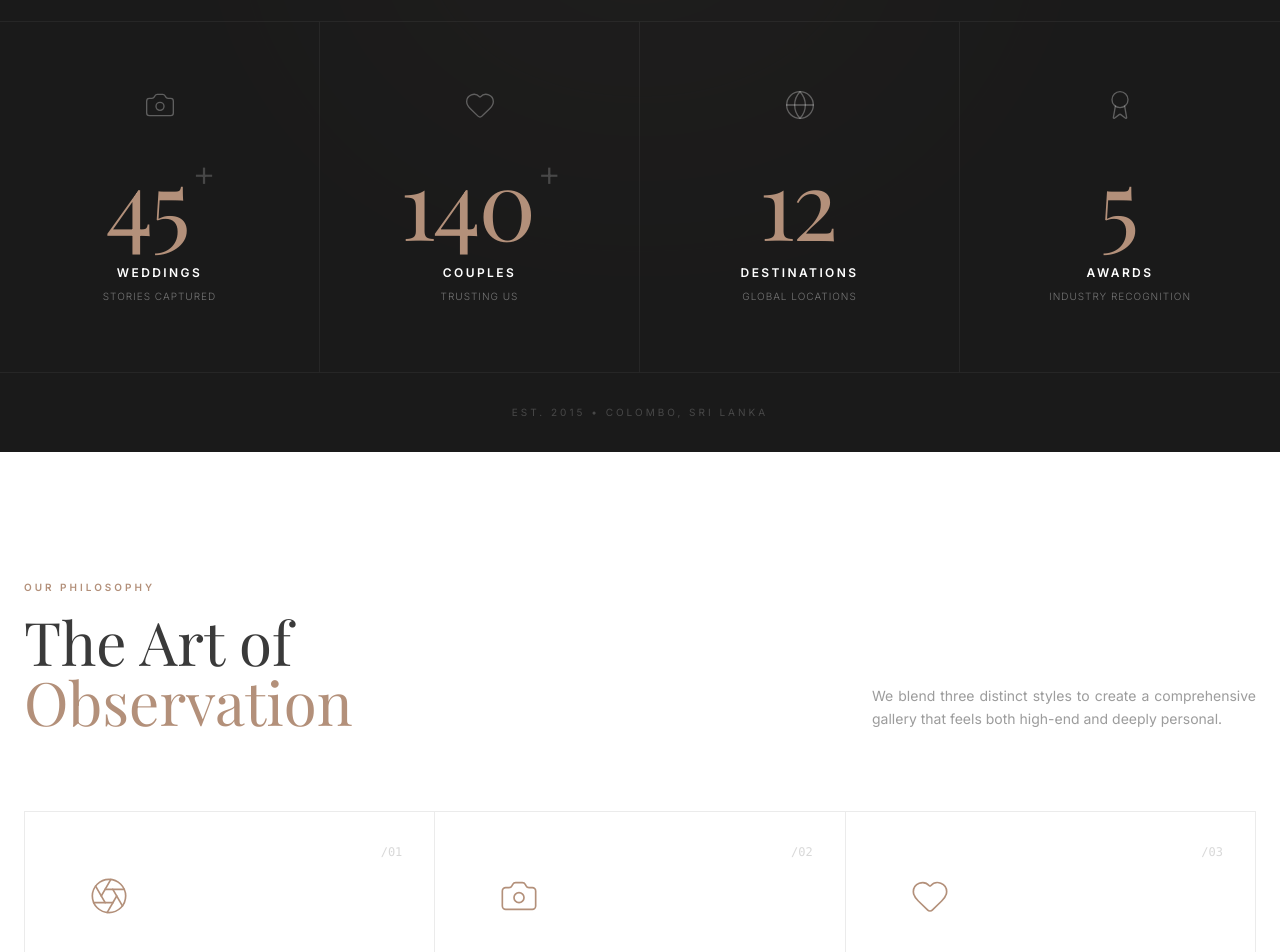
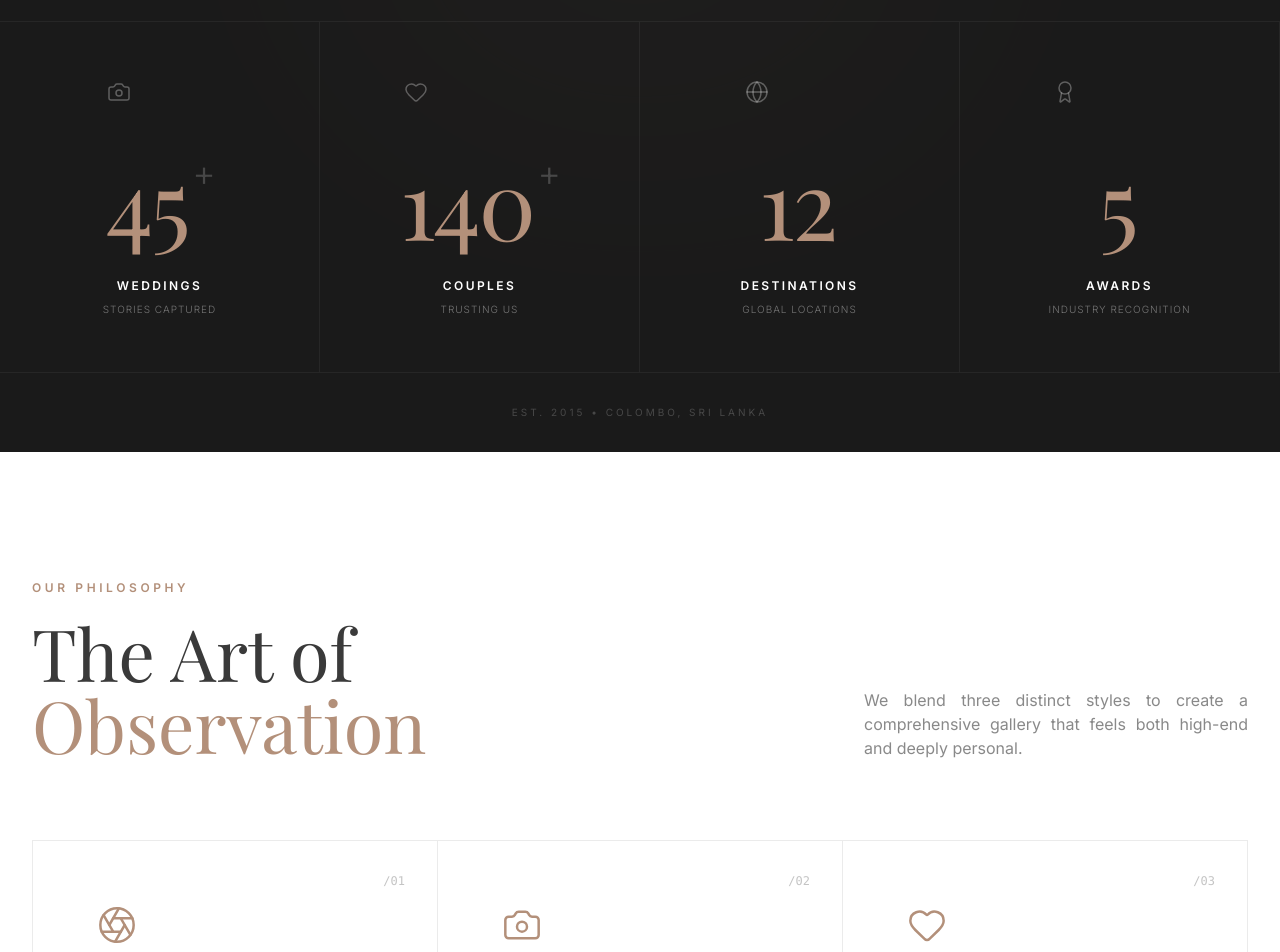
Before and after one commit to RanshikaMihiran/beyond-forever, a React (Vite) app: page / in a window 1280 px wide. Shown: the part 1900-2852 px from the top of the page. Built offline with nearby package versions, Linux system fonts and the light colour scheme; a web font is replaced by a local one.

Commit message:
MB View Edit Home Page

```diff
--- a/src/components/features/AestheticSection.jsx
+++ b/src/components/features/AestheticSection.jsx
@@ -1,72 +1,74 @@
 import React from 'react';
 import { Aperture, Camera, Heart } from 'lucide-react';
 
-// Define data internally for simplicity, or import if you prefer
+// --- DATA ---
 const AESTHETIC = [
   {
     id: "01",
     title: "Editorial",
     desc: "Magazine-worthy poses with perfect lighting. We direct you effortlessly to create high-fashion imagery that looks intentional yet natural.",
-    icon: <Aperture strokeWidth={1} className="w-10 h-10" />
+    icon: <Aperture strokeWidth={1.5} className="w-8 h-8 md:w-10 md:h-10" />
   },
   {
     id: "02",
     title: "Candid",
     desc: "Unscripted moments of pure emotion. We become invisible to capture the laughter, tears, and fleeting glances you didn't know happened.",
-    icon: <Camera strokeWidth={1} className="w-10 h-10" />
+    icon: <Camera strokeWidth={1.5} className="w-8 h-8 md:w-10 md:h-10" />
   },
   {
     id: "03",
     title: "Timeless",
     desc: "Editing that never goes out of style. True-to-life colors with a cinematic touch that ages beautifully over decades.",
-    icon: <Heart strokeWidth={1} className="w-10 h-10" />
+    icon: <Heart strokeWidth={1.5} className="w-8 h-8 md:w-10 md:h-10" />
   }
 ];
 
 const AestheticSection = () => {
   return (
-    <section className="py-32 px-6 relative bg-white overflow-hidden">
+    <section className="py-20 md:py-32 px-5 md:px-8 relative bg-white overflow-hidden">
 
-        <div className="max-w-7xl mx-auto">
+        <div className="max-w-[1400px] mx-auto">
             {/* --- HEADER --- */}
-            <div className="flex flex-col md:flex-row justify-between items-end mb-20">
+            <div className="flex flex-col md:flex-row justify-between items-start md:items-end mb-12 md:mb-20 gap-6 md:gap-0">
                 <div className="max-w-xl">
-                    <span className="text-[#B3907A] text-[10px] font-bold uppercase tracking-[0.3em] block mb-4">Our Philosophy</span>
-                    <h2 className="font-serif text-5xl md:text-6xl text-[#3a3a3a] leading-tight">
-                        The Art of <br/> <span className="italic text-[#B3907A]">Observation</span>
+                    <span className="text-[#B3907A] text-[10px] md:text-xs font-bold uppercase tracking-[0.3em] block mb-4 md:mb-5">
+                        Our Philosophy
+                    </span>
+                    <h2 className="font-serif text-4xl sm:text-5xl md:text-6xl lg:text-7xl text-[#3a3a3a] leading-[1.15] md:leading-tight">
+                        The Art of <br className="hidden sm:block"/> <span className="italic text-[#B3907A]">Observation</span>
                     </h2>
                 </div>
-                <p className="text-[#3a3a3a]/50 text-sm max-w-sm mt-6 md:mt-0 leading-relaxed text-justify hidden md:block">
+
+                <p className="text-[#3a3a3a]/60 text-sm md:text-base max-w-[280px] md:max-w-sm leading-relaxed md:text-justify">
                     We blend three distinct styles to create a comprehensive gallery that feels both high-end and deeply personal.
                 </p>
             </div>
 
             {/* --- INTERACTIVE GRID --- */}
-            {/* We use borders on the parent and children to create a clean grid layout */}
             <div className="grid grid-cols-1 md:grid-cols-3 gap-0 border-t border-l border-[#3a3a3a]/10">
 
                 {AESTHETIC.map((item, idx) => (
                     <div
                         key={idx}
-                        className="group relative p-12 md:p-16 border-r border-b border-[#3a3a3a]/10 hover:bg-[#0a0a0a] transition-all duration-700 ease-[cubic-bezier(0.25,1,0.5,1)] cursor-default"
+                        className="group relative p-8 sm:p-10 md:p-12 lg:p-16 border-r border-b border-[#3a3a3a]/10 hover:bg-[#0a0a0a] active:bg-[#0a0a0a] transition-colors duration-700 ease-[cubic-bezier(0.25,1,0.5,1)] cursor-pointer md:cursor-default"
                     >
 
                         {/* Number Indicator */}
-                        <div className="absolute top-8 right-8 text-xs font-mono text-[#3a3a3a]/20 group-hover:text-white/20 transition-colors duration-500">
+                        <div className="absolute top-6 right-6 md:top-8 md:right-8 text-[10px] md:text-xs font-mono text-[#3a3a3a]/30 group-hover:text-white/30 transition-colors duration-500">
                             /{item.id}
                         </div>
 
-                        {/* Icon - Scales and changes color on hover */}
-                        <div className="text-[#B3907A] mb-12 transform group-hover:scale-110 transition-transform duration-500 origin-left">
+                        {/* Icon */}
+                        <div className="text-[#B3907A] mb-8 md:mb-12 transform group-hover:scale-110 transition-transform duration-500 origin-left">
                             {item.icon}
                         </div>
 
                         {/* Content */}
                         <div className="relative z-10">
-                            <h3 className="font-serif text-3xl mb-4 text-[#3a3a3a] group-hover:text-white transition-colors duration-500">
+                            <h3 className="font-serif text-2xl md:text-3xl lg:text-4xl mb-3 md:mb-4 text-[#3a3a3a] group-hover:text-white transition-colors duration-500">
                                 {item.title}
                             </h3>
-                            <p className="text-[#3a3a3a]/60 text-sm leading-loose group-hover:text-white/70 transition-colors duration-500">
+                            <p className="text-[#3a3a3a]/60 text-xs md:text-sm leading-relaxed md:leading-loose group-hover:text-white/70 transition-colors duration-500 pr-2">
                                 {item.desc}
                             </p>
                         </div>
--- a/src/components/features/StatsSection.jsx
+++ b/src/components/features/StatsSection.jsx
@@ -7,25 +7,25 @@ const STATS = [
     label: "Weddings",
     value: "45+",
     desc: "Stories Captured",
-    icon: <Camera strokeWidth={1} />
+    icon: <Camera strokeWidth={1.5} />
   },
   {
     label: "Couples",
     value: "140+",
     desc: "Trusting Us",
-    icon: <Heart strokeWidth={1} />
+    icon: <Heart strokeWidth={1.5} />
   },
   {
     label: "Destinations",
     value: "12",
     desc: "Global Locations",
-    icon: <Globe strokeWidth={1} />
+    icon: <Globe strokeWidth={1.5} />
   },
   {
     label: "Awards",
     value: "5",
     desc: "Industry Recognition",
-    icon: <Award strokeWidth={1} />
+    icon: <Award strokeWidth={1.5} />
   }
 ];
 
@@ -38,6 +38,7 @@ const StatItem = ({ stat, index }) => {
   const targetNumber = parseInt(stat.value.replace(/[^0-9]/g, ''), 10) || 0;
   const suffix = stat.value.replace(/[0-9]/g, '');
 
+  // Intersection Observer to trigger animation when scrolled into view
   useEffect(() => {
     const observer = new IntersectionObserver(
       ([entry]) => {
@@ -49,45 +50,64 @@ const StatItem = ({ stat, index }) => {
     return () => observer.disconnect();
   }, []);
 
+  // MOBILE FIX: 60fps Buttery Smooth Counter using requestAnimationFrame
   useEffect(() => {
     if (!isVisible || targetNumber === 0) return;
-    let start = 0;
-    const duration = 2000;
-    const incrementTime = (duration / targetNumber);
 
-    const timer = setInterval(() => {
-      start += 1;
-      setCount(start);
-      if (start >= targetNumber) clearInterval(timer);
-    }, Math.max(incrementTime, 10));
+    let startTime;
+    const duration = 2000; // 2 seconds
 
-    return () => clearInterval(timer);
+    const animateCount = (timestamp) => {
+      if (!startTime) startTime = timestamp;
+      const progress = timestamp - startTime;
+      const percentage = Math.min(progress / duration, 1);
+
+      // easeOutQuart equation for a smooth deceleration at the end
+      const easeOut = 1 - Math.pow(1 - percentage, 4);
+      const currentCount = Math.floor(easeOut * targetNumber);
+
+      setCount(currentCount);
+
+      if (percentage < 1) {
+        requestAnimationFrame(animateCount);
+      }
+    };
+
+    requestAnimationFrame(animateCount);
   }, [isVisible, targetNumber]);
 
   return (
     <div
       ref={elementRef}
       className={`
-        relative group p-12
-        /* BORDERS: Minimalist vertical dividers */
-        md:border-r border-white/5
-        last:border-r-0
-        /* INTERACTION: Smooth fade on hover */
-        hover:bg-white/[0.03] transition-colors duration-500
+        relative group
+        /* MOBILE OPTIMIZATION: Reduced padding and height to fit 2x2 grid perfectly */
+        p-6 sm:p-8 lg:p-12
+        min-h-[220px] sm:min-h-[280px] lg:min-h-[350px]
         flex flex-col items-center justify-center text-center
-        min-h-[350px]
+        transition-colors duration-500 hover:bg-white/[0.03]
+        border-white/5
+
+        /* EXACT WIREFRAME BORDERS:
+           Mobile (2x2): Top row has bottom border, left column has right border.
+           Desktop (1x4): No bottom borders, right borders on first 3. */
+        border-b [&:nth-child(n+3)]:border-b-0 odd:border-r even:border-r-0
+        lg:[&:nth-child(n)]:border-b-0 lg:[&:nth-child(n)]:border-r lg:last:border-r-0
       `}
     >
-      {/* Icon - Floats up on hover */}
-      <div className="mb-8 text-white/30 group-hover:text-white group-hover:-translate-y-2 transition-all duration-500 ease-out">
-        {React.cloneElement(stat.icon, { size: 32 })}
+      {/* Icon - Responsively sized */}
+      <div className="mb-4 lg:mb-8 text-white/30 group-hover:text-white group-hover:-translate-y-2 transition-all duration-500 ease-out flex items-center justify-center w-6 h-6 lg:w-8 lg:h-8">
+        {stat.icon}
       </div>
 
-      {/* Animated Number - The Hero Element */}
+      {/* Animated Number - Scaled down slightly for mobile 2x2 grid */}
       <div className={`transition-all duration-1000 ease-out transform ${isVisible ? 'translate-y-0 opacity-100' : 'translate-y-8 opacity-0'}`}>
-        <div className="font-serif text-6xl md:text-7xl lg:text-8xl text-[#B3907A] mb-4 tracking-tight leading-none">
+        <div className="font-serif text-4xl sm:text-5xl lg:text-7xl xl:text-8xl text-[#B3907A] mb-2 lg:mb-4 tracking-tight leading-none">
           {targetNumber > 0 ? (
-            <span>{count}<span className="text-white/20 text-4xl align-top ml-1 font-sans font-light">{suffix}</span></span>
+            <span>
+              {count}
+              <span className="text-white/20 text-2xl lg:text-4xl align-top ml-1 font-sans font-light">{suffix}</span>
+            </span>
           ) : (
             <span>{stat.value}</span>
           )}
@@ -96,10 +116,10 @@ const StatItem = ({ stat, index }) => {
 
       {/* Label & Desc */}
       <div className="relative z-10">
-        <h4 className="text-white text-xs font-bold uppercase tracking-[0.2em] mb-2">
+        <h4 className="text-white text-[10px] lg:text-xs font-bold uppercase tracking-[0.2em] mb-1.5 lg:mb-2">
             {stat.label}
         </h4>
-        <p className="text-white/40 text-[10px] uppercase tracking-widest font-light">
+        <p className="text-white/40 text-[8px] lg:text-[10px] uppercase tracking-widest font-light line-clamp-1">
             {stat.desc}
         </p>
       </div>
@@ -113,35 +133,34 @@ const StatItem = ({ stat, index }) => {
 // --- MAIN COMPONENT ---
 const StatsSection = () => {
   return (
-    // UPDATED: Dark Background for Cinematic Contrast
     <section className="bg-[#1a1a1a] border-t border-white/5 relative overflow-hidden">
 
       {/* Background Ambience */}
-      <div className="absolute top-0 left-1/2 -translate-x-1/2 w-[600px] h-[300px] bg-[#B3907A] opacity-[0.05] blur-[150px] rounded-full pointer-events-none"></div>
+      <div className="absolute top-0 left-1/2 -translate-x-1/2 w-[300px] md:w-[600px] h-[300px] bg-[#B3907A] opacity-[0.05] blur-[100px] md:blur-[150px] rounded-full pointer-events-none"></div>
 
       <div className="max-w-[1600px] mx-auto relative z-10">
 
-        {/* Intro Header - Centered & Clean */}
-        <div className="pt-24 pb-12 text-center">
-            <div className="inline-flex items-center gap-2 px-4 py-2 rounded-full border border-[#B3907A]/30 mb-6">
+        {/* Intro Header - Reduced padding for mobile */}
+        <div className="pt-16 pb-10 lg:pt-24 lg:pb-12 text-center px-4">
+            <div className="inline-flex items-center gap-2 px-4 py-2 rounded-full border border-[#B3907A]/30 mb-5 lg:mb-6">
                 <Star size={10} className="text-[#B3907A] fill-[#B3907A]" />
-                <span className="text-[#B3907A] text-[9px] font-bold uppercase tracking-[0.2em]">Our Milestones</span>
+                <span className="text-[#B3907A] text-[8px] lg:text-[9px] font-bold uppercase tracking-[0.2em]">Our Milestones</span>
             </div>
-            <h2 className="font-serif text-3xl md:text-5xl text-white">
+            <h2 className="font-serif text-3xl md:text-4xl lg:text-5xl text-white">
                 A Decade of <span className="italic text-[#B3907A]">Excellence</span>
             </h2>
         </div>
 
-        {/* The Grid */}
-        <div className="grid grid-cols-1 md:grid-cols-2 lg:grid-cols-4 border-t border-b border-white/5">
+        {/* The Grid - Switched to 2 columns on mobile instead of 1 */}
+        <div className="grid grid-cols-2 lg:grid-cols-4 border-t border-b border-white/5 w-full">
           {STATS.map((stat, idx) => (
             <StatItem key={idx} stat={stat} index={idx} />
           ))}
         </div>
 
         {/* Bottom decorative footer */}
-        <div className="py-8 text-center">
-            <p className="text-white/20 text-[10px] uppercase tracking-[0.3em]">Est. 2015 • Colombo, Sri Lanka</p>
+        <div className="py-6 lg:py-8 text-center">
+            <p className="text-white/20 text-[8px] lg:text-[10px] uppercase tracking-[0.3em]">Est. 2015 • Colombo, Sri Lanka</p>
         </div>
 
       </div>
```
Also changed, not shown: src/components/features/ImageShowcase.jsx (+31 -16 lines).
